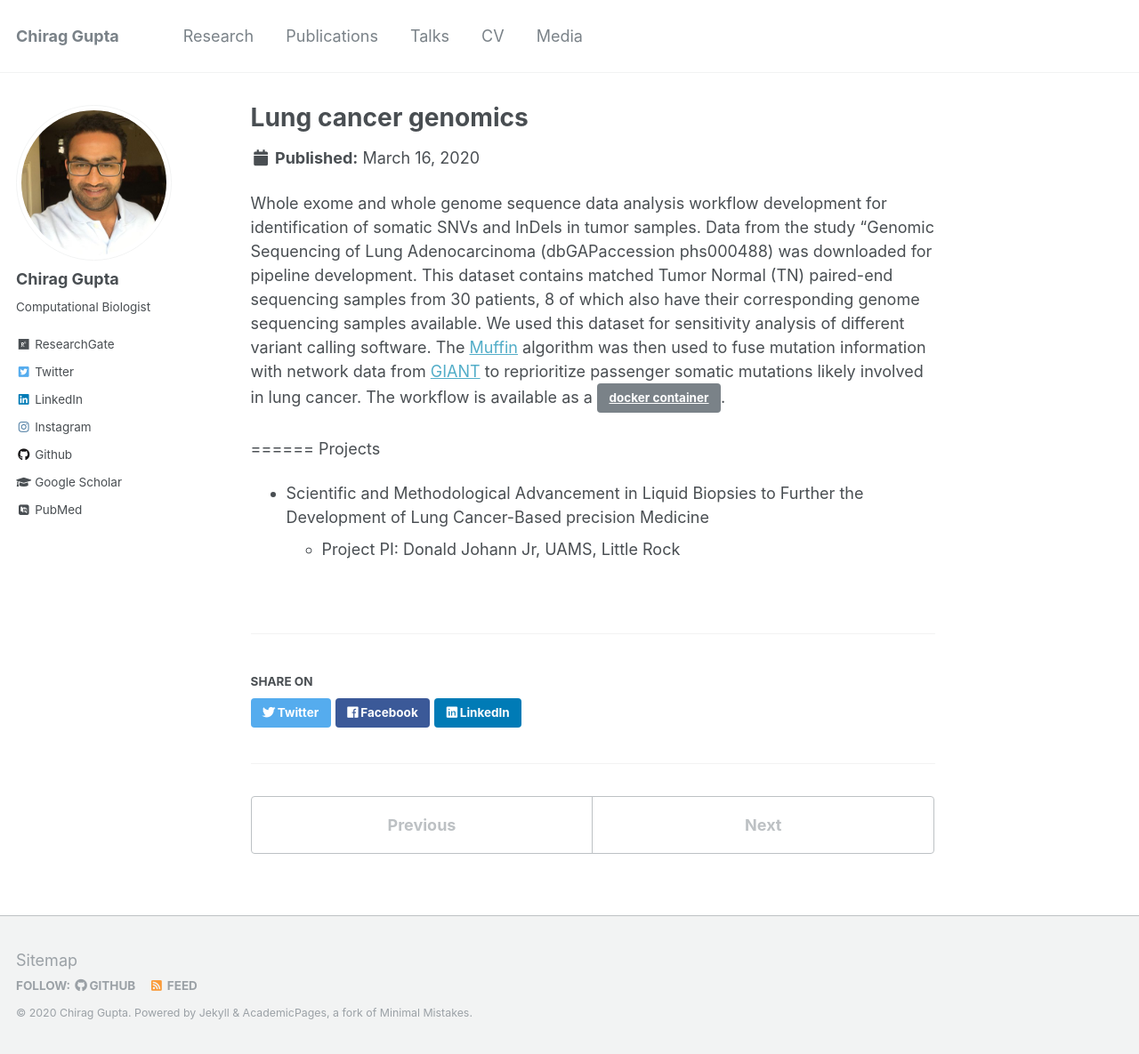
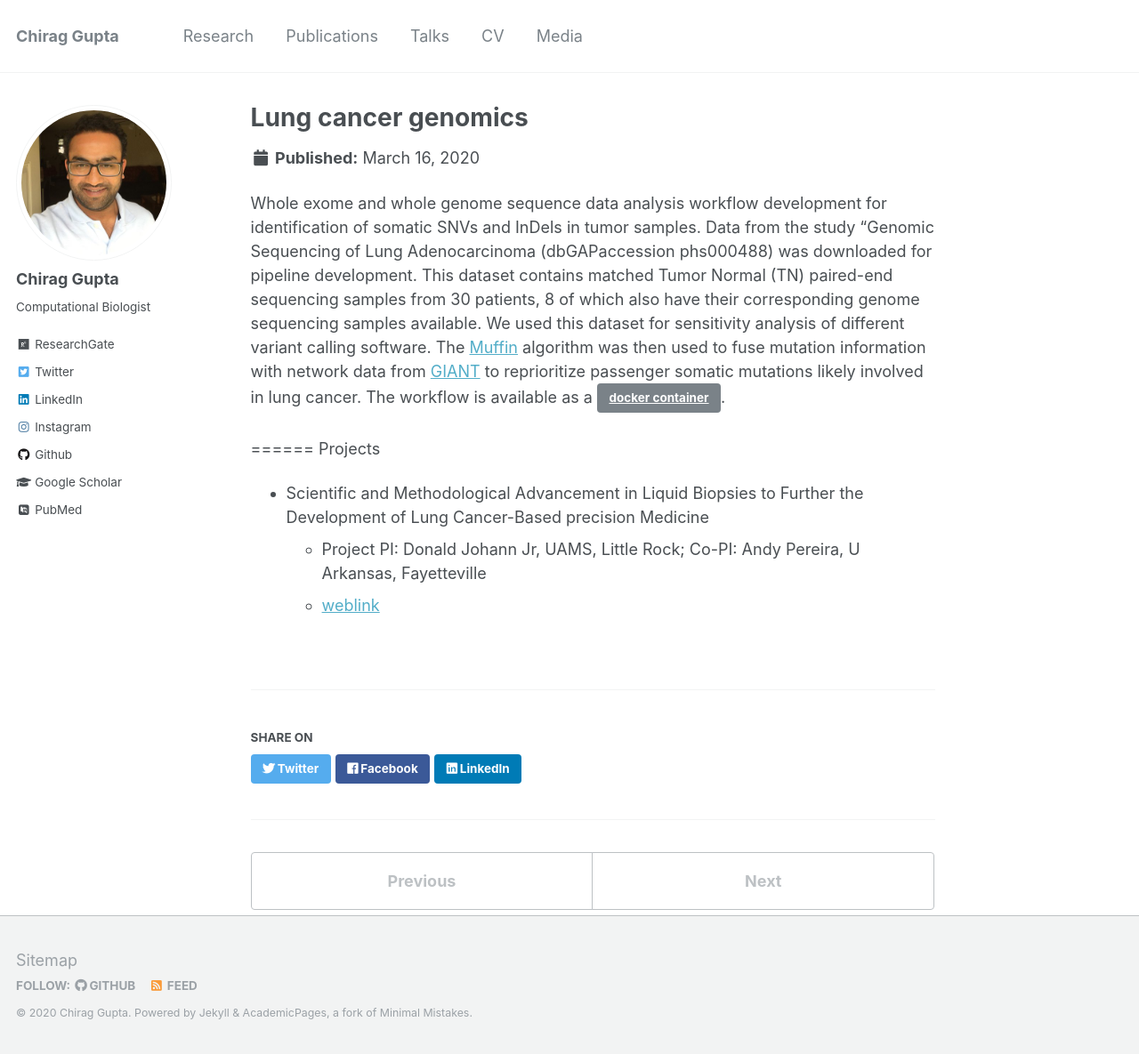
Before and after one commit to cngupta/cngupta.github.io, a Jekyll site: the page built from _portfolio/02_cancer.md, in a window 1280 px wide and 1185 px high. Shown: the whole window at 89% size. Built offline with Jekyll 4.4.1, drawn with Linux system fonts in a browser that asks for light colours; some web fonts are replaced.

Commit message:
reserach

```diff
--- a/_portfolio/02_cancer.md
+++ b/_portfolio/02_cancer.md
@@ -10,4 +10,5 @@ The workflow is available as a [docker container](https://hub.docker.com/r/perei
 ======
 Projects
 * Scientific and Methodological Advancement in Liquid Biopsies to Further the Development of Lung Cancer-Based precision Medicine
-  * Project PI: Donald Johann Jr, UAMS, Little Rock
+  * Project PI: Donald Johann Jr, UAMS, Little Rock; Co-PI: Andy Pereira, U Arkansas, Fayetteville
+  * [weblink]("https://journals.sagepub.com/doi/abs/10.1177/1535370217750087")
```
